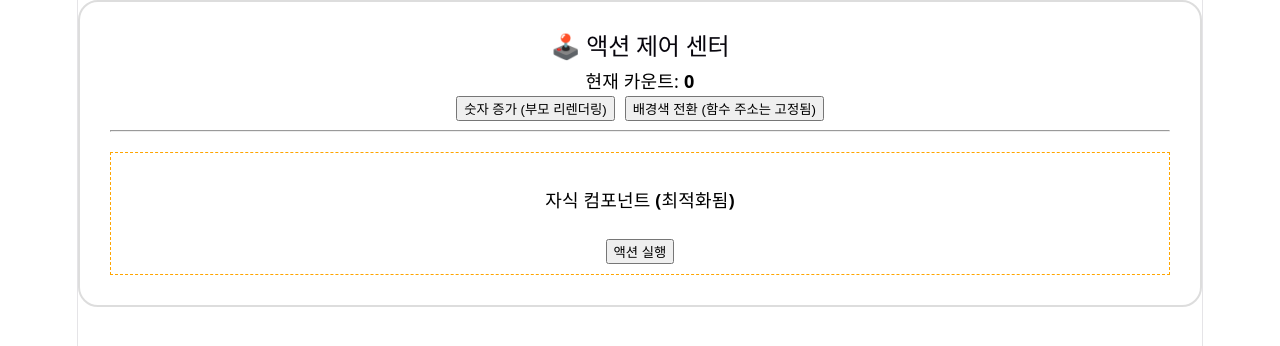
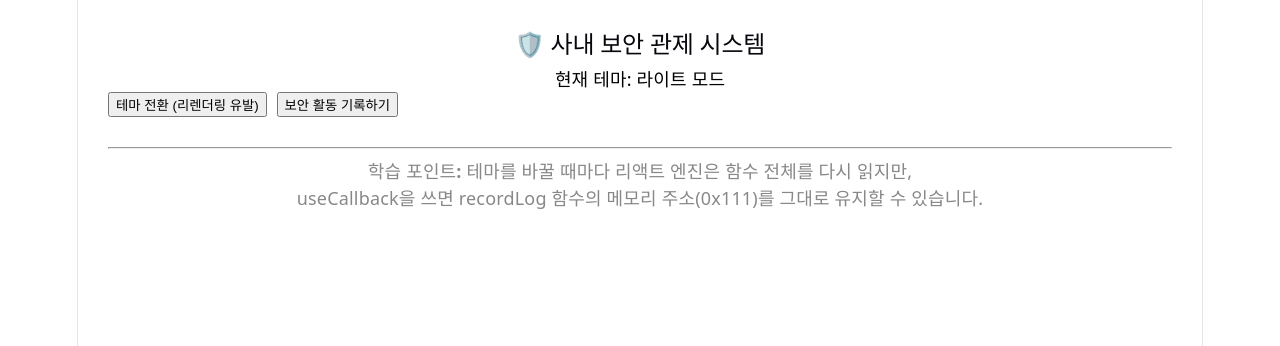
Before and after one commit to yunajoe/react-master-class-part2-inflearn, a React (Vite) app: page / in a window 1280 px wide. Shown: the top 346 px of the page. Built offline with nearby package versions, Linux system fonts and the light colour scheme.

Commit message:
mission:로그함수 주소 박제

```diff
--- a/src/App.jsx
+++ b/src/App.jsx
@@ -1,8 +1,8 @@
 import "./App.css";
-import ActionConsole from "./components/ActionConsole.jsx";
+import SecuritySystem from "./components/SecuritySystem.jsx";
 
 function App() {
-  return <ActionConsole />;
+  return <SecuritySystem />;
 }
 
 export default App;
--- /dev/null
+++ b/src/components/SecuritySystem.jsx
@@ -0,0 +1,43 @@
+import { useCallback, useState } from "react";
+
+export default function SecuritySystem() {
+  console.log("리렌더링");
+  const [isDark, setIsDark] = useState(false);
+
+  // TODO: 아래 recordLog 함수를 useCallback으로 감싸서 주소값을 박제하세요.
+  // 힌트: 의존성 배열을 비워두어([]) 처음 한 번만 생성되게 합니다.
+  const recordLog = useCallback(() => {
+    console.log("🔒 보안 로그: 새로운 활동이 감지되었습니다.");
+  }, []);
+
+  return (
+    <div
+      style={{
+        backgroundColor: isDark ? "#222" : "#fff",
+        color: isDark ? "#fff" : "#000",
+        padding: "30px",
+        minHeight: "100vh",
+        transition: "all 0.3s",
+      }}
+    >
+      <h2>🛡️ 사내 보안 관제 시스템</h2>
+      <p>현재 테마: {isDark ? "다크 모드" : "라이트 모드"}</p>
+
+      <div style={{ display: "flex", gap: "10px" }}>
+        <button onClick={() => setIsDark(!isDark)}>
+          테마 전환 (리렌더링 유발)
+        </button>
+        <button onClick={recordLog}>보안 활동 기록하기</button>
+      </div>
+
+      <hr style={{ marginTop: "30px" }} />
+      <p style={{ color: "#888" }}>
+        <b>학습 포인트:</b> 테마를 바꿀 때마다 리액트 엔진은 함수 전체를 다시
+        읽지만,
+        <br />
+        useCallback을 쓰면 recordLog 함수의 메모리 주소(0x111)를 그대로 유지할
+        수 있습니다.
+      </p>
+    </div>
+  );
+}
```
